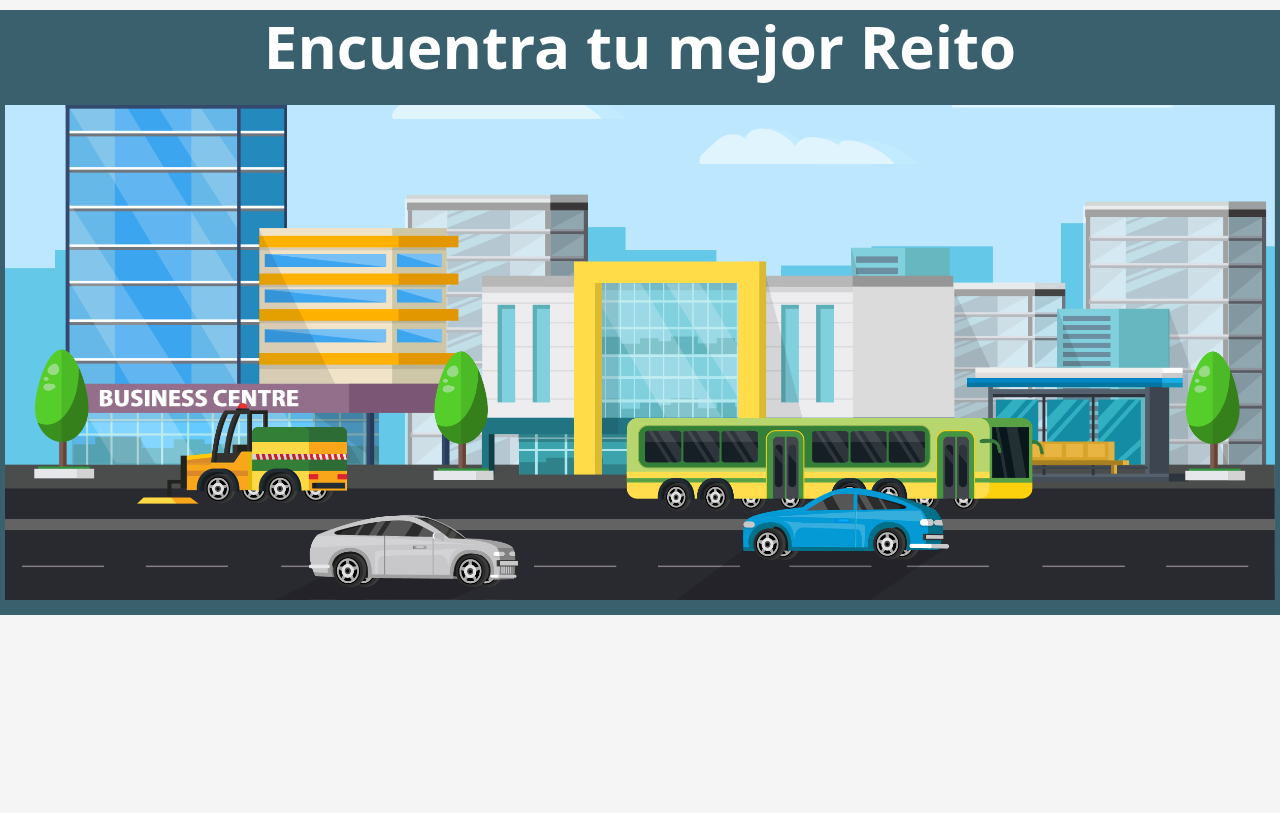
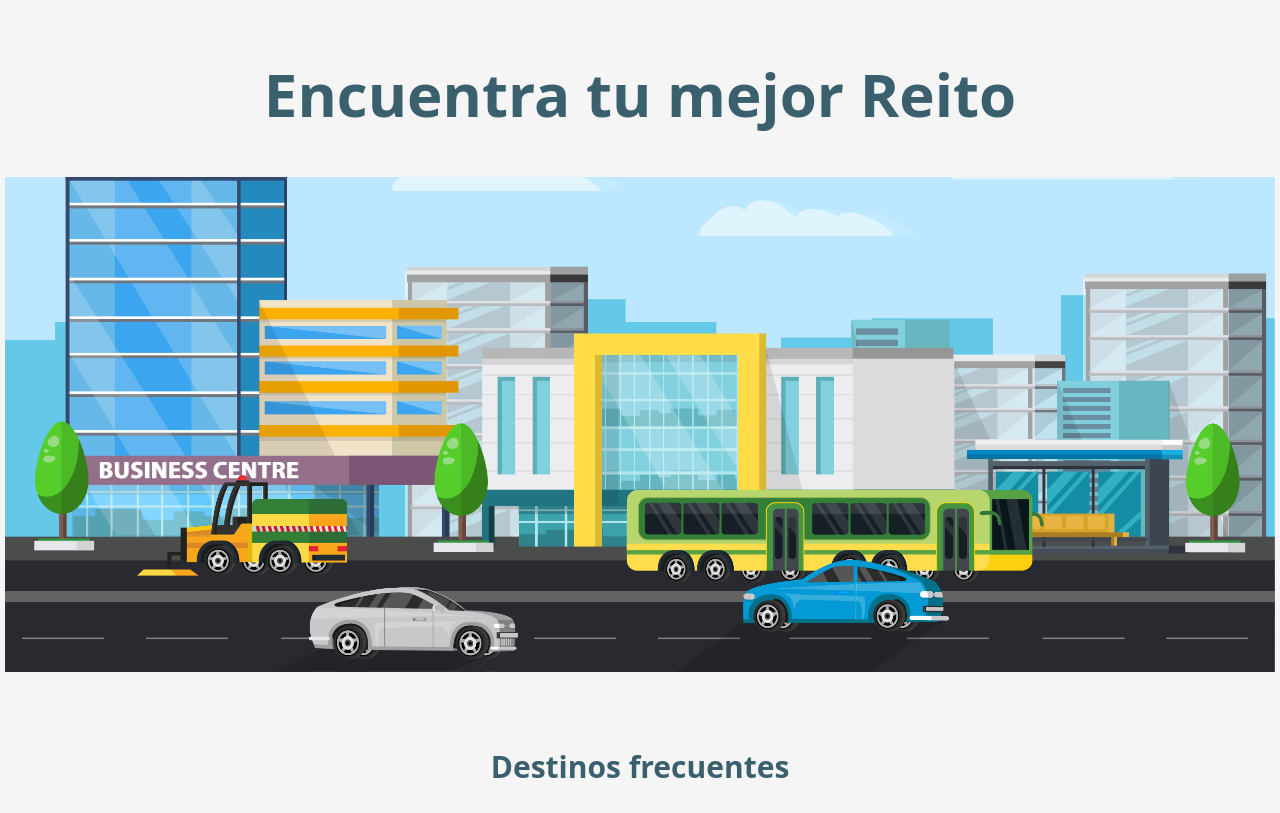
Before and after one commit to gomezluis007/Reito, a Django app: page / in a window 1280 px wide. Shown: the part 84-897 px from the top of the page. Before the commit the page ends 699 px from the top, so only its background shows below. Run offline with Django 3.2, Linux system fonts and the light colour scheme; data that the repository does not hold is empty; some libraries are stand-ins or nearby versions.

Commit message:
Crear backend destinos frecuentes

```diff
--- a/static/css/style.css
+++ b/static/css/style.css
@@ -77,7 +77,6 @@ body {
 
 .container-image-index {
     text-align: center;
-    background-color: #3A606E;
 }
 
 
@@ -85,7 +84,7 @@ body {
     .container-image-index h1 {
         font-size: 60px;
         font-weight: bolder;
-        color: #FFFFFF;
+        color: #3A606E;
         padding-bottom: 10px;
     }
 }
@@ -94,7 +93,24 @@ body {
     .container-image-index h1 {
         font-size: 30px;
         font-weight: bolder;
-        color: #FFFFFF;
+        color: #3A606E;
+        padding-bottom: 10px;
+    }
+}
+@media (min-width: 768px) {
+    .container-image-index h2 {
+        font-size: 30px;
+        font-weight: bolder;
+        color: #3A606E;
+        padding-bottom: 10px;
+    }
+}
+
+@media (max-width: 767px) {
+    .container-image-index h2 {
+        font-size: 30px;
+        font-weight: bolder;
+        color: #3A606E;
         padding-bottom: 10px;
     }
 }
@@ -158,3 +174,14 @@ body {
 .destino-item {
     margin: 10px;
 }
+
+.destinos-frec{
+    text-decoration: none;
+    color: #2374AB;
+    margin-left: 15px;
+}
+
+.destinos-frec:hover{
+    text-decoration: none;
+    color: #0D0221;
+}
--- a/viajes/templates/index.html
+++ b/viajes/templates/index.html
@@ -9,9 +9,11 @@
 {% block body %}
 
     <div class="container-image-index">
+        <br><br>
         <div class="container">
             <h1>Encuentra tu mejor Reito</h1>
         </div>
+        <br>
         <div class="container-fluid separator">
 
             {% if user.is_authenticated %}
@@ -22,7 +24,14 @@
                 <img class="image-index" src="{% static 'img/fondo_autos2.png' %}" alt="Transporte">
             {% endif %}
         </div>
+        <br><br><br>
+        <div class="container">
+            <h2>Destinos frecuentes</h1>
+        </div>
         <div class="container-fluid separator">
+            {% for destino  in destinos  %}
+                <a class = "destinos-frec" href="{% url 'viajes:buscar_viajes' destino.id%}">{{destino}}</a>
+            {% endfor %}
         </div>
     </div>
 
--- a/viajes/views.py
+++ b/viajes/views.py
@@ -20,7 +20,7 @@ from datetime import date, datetime
 
 
 def index(request):
-    destinos = obtener_destinos_frecuentes()
+    destinos = obtener_destinos_frecuentes() #Aqui se obtienen los destinos mas frecuentes para mostrarlos en el Home
     context={'destinos':destinos}
     return render(request, 'index.html',context=context)
 
@@ -164,8 +164,6 @@ def buscar_viajes(request, pk):
     }
     if(len(viajes)>0):
         context['viajes']=viajes
-
-    obtener_destinos_frecuentes(request)
     return render(request,"lista_viajes.html",context)
 
 @login_required
@@ -179,14 +177,18 @@ def ver_viajes(request):
     }
     return render(request, 'ver_viajes.html',context)
 
+'''
+Función que obtiene los destinos mas frecuentes o populares.
+'''
 def obtener_destinos_frecuentes():
     resultado = (Viaje.objects
               .values('destino_id')
-              .annotate(contador = Count('destino_id'))
-              .order_by('-contador')[:5]
+              .annotate(contador = Count('destino_id')) ## Es la columna que se va a contar.
+              .order_by('-contador')[:5] ## Ordena por contador y solo obtiene los primeros 5 resultados
               )
 
     destinos = []
+    ## obtiene cada Destino apartir del resultado anterior y los va guardando en una lista
     for item in resultado:
         destino = get_object_or_404(Destino, id = item['destino_id'])
         destinos.append(destino)
```
